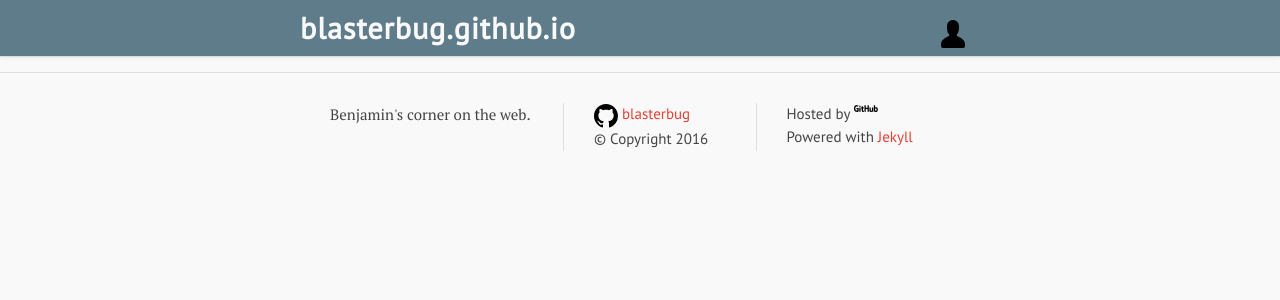
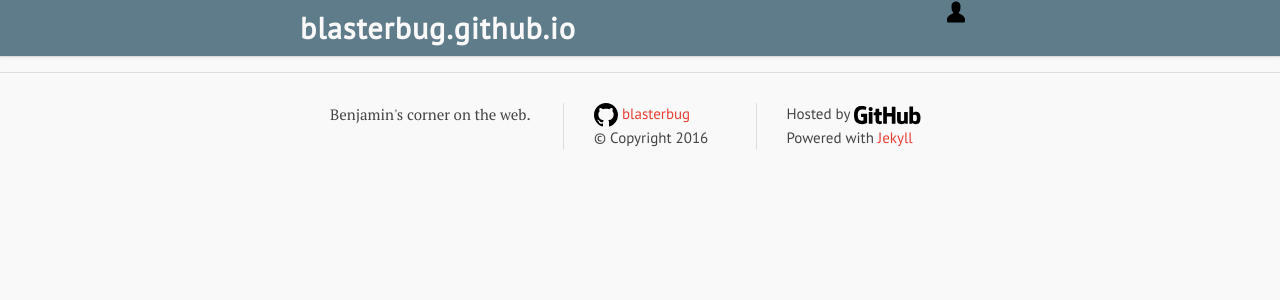
Before and after one commit to blasterbug/blasterbug.github.io, a Jekyll site: the page built from index.html, in a window 1280 px wide. Shown: the top 300 px of the page. Built offline with Jekyll 4.4.1, drawn with Linux system fonts in a browser that asks for light colours; some web fonts are replaced; the list of posts is cut into pages by our own code.

Commit message:
fixing icon size

```diff
--- a/_sass/_octicons.scss
+++ b/_sass/_octicons.scss
@@ -8,7 +8,7 @@ SVG octicons
 */
 
 .octicon, .mega-octicon, .medium-octicon {
-  vertical-align: text-top;
+  vertical-align: top;
   fill: currentColor;
   color: inherit;
   display: inline;
@@ -22,10 +22,10 @@ SVG octicons
 
 .mega-octicon {
   font-size: 32px;
-  width: 36px;
+  height: 36px;
 }
 
 .medium-octicon {
   font-size: 24px;
-  width: 24px;
+  height: 24px;
 }
```
